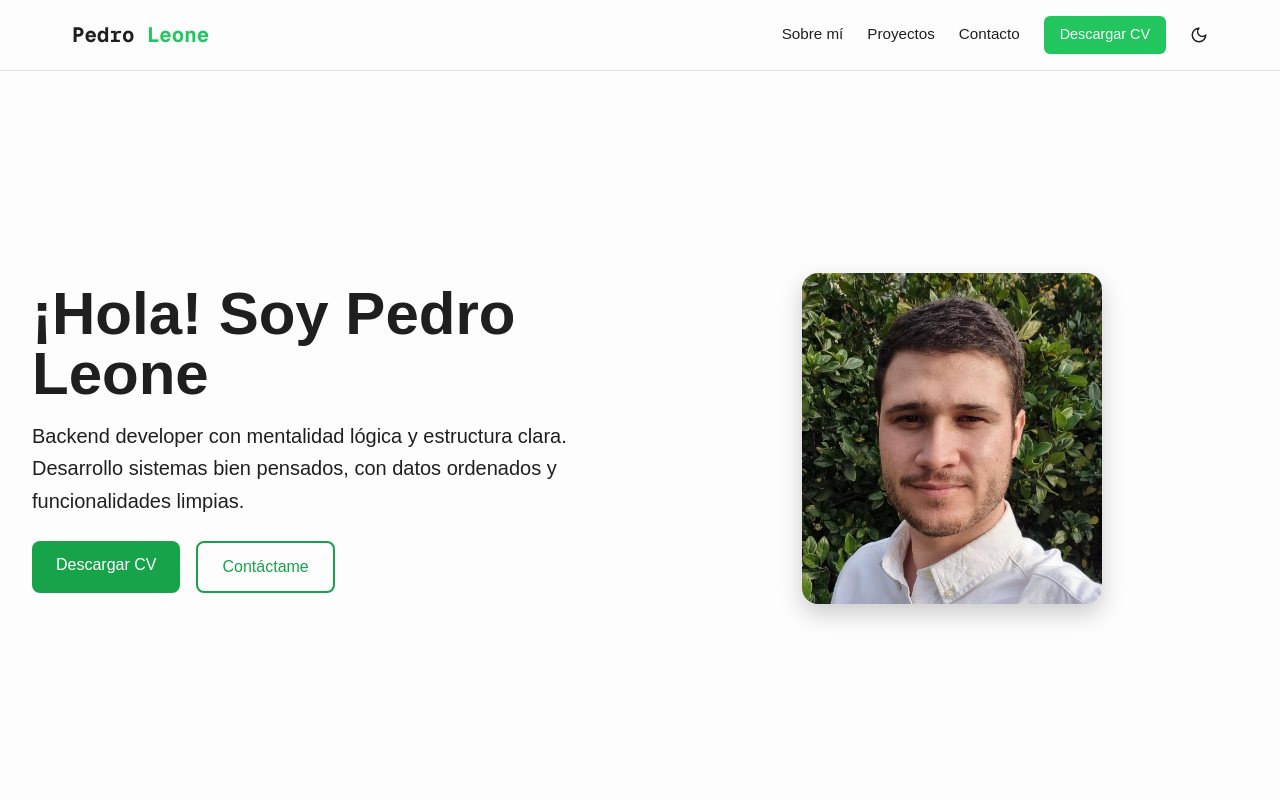
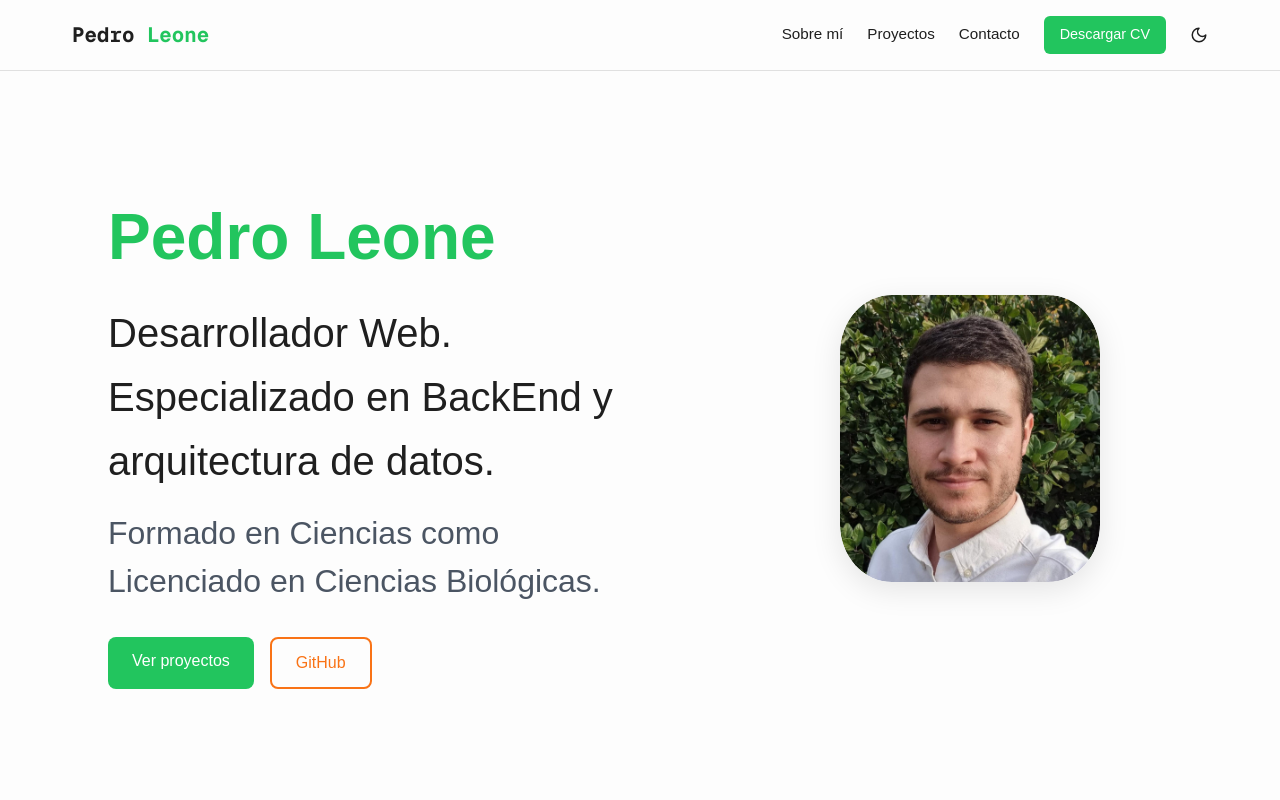
Before and after one commit to PLPedroLeone/Portfolio, a Next.js app: page / in a window 1280 px wide. Shown: the top 800 px of the page. Built offline with nearby package versions, Linux system fonts and the light colour scheme.

Commit message:
Hero finished

```diff
--- a/src/sections/Hero.tsx
+++ b/src/sections/Hero.tsx
@@ -1,131 +1,175 @@
 'use client';
 
 import styled from 'styled-components';
+import { motion } from 'framer-motion';
 import Image from 'next/image';
-import { motion } from 'framer-motion';
 import Link from 'next/link';
 
 const Section = styled.section`
-  min-height: calc(100vh - 4rem); /* Navbar altura aprox */
+  min-height: calc(100vh - 4rem);
   display: flex;
   align-items: center;
   justify-content: center;
-  padding: 2rem;
-  gap: 2rem;
-  background-color: ${({ theme }) => theme.background};
+  padding: 4rem 2rem;
+  background: ${({ theme }) => theme.background};
   color: ${({ theme }) => theme.text};
+  transition: background 0.3s ease, color 0.3s ease;
+`;
+
+const Content = styled.div`
+  display: flex;
+  align-items: center;
+  gap: 12rem;
+  max-width: 1000px;
+  width: 100%;
 
   @media (max-width: 768px) {
-    flex-direction: column-reverse;
+    flex-direction: column;
     text-align: center;
+    gap: 2rem;
   }
 `;
 
 const TextContainer = styled.div`
-  flex: 1;
+  max-width: 540px;
+  display: flex;
+  flex-direction: column;
+  gap: 1rem;
+  margin-left: -2rem;
+`;
+
+const Name = styled.h1`
+  font-size: 4rem;
+  font-weight: 700;
+
+  span {
+    color: #22c55e;
+  }
+
+  @media (max-width: 768px) {
+    font-size: 2.25rem;
+  }
+`;
+
+const Description = styled.p`
+  font-size: 2.5rem;
+  font-weight: 400;
+  line-height: 1.6;
+  color: ${({ theme }) => theme.text};
+  margin-top: 1rem;
+`;
+
+const Subtitle = styled.p`
+  font-size: 2rem;
+  color: ${({ theme }) => theme.subtext};
+  margin-top: 1rem;
+`;
+
+const Buttons = styled.div`
+  display: flex;
+  gap: 1rem;
+  flex-wrap: wrap;
+  margin-top: 2rem;
+`;
+
+const Button = styled(Link)`
+  padding: 0.75rem 1.5rem;
+  border-radius: 8px;
+  font-weight: 500;
+  transition: transform 0.2s ease, box-shadow 0.2s ease;
+  text-decoration: none;
+
+  &.primary {
+    background-color: #22c55e;
+    color: white;
+
+    &:hover {
+      transform: translateY(-2px);
+      box-shadow: 0 8px 20px rgba(34, 197, 94, 0.3);
+      background-color: #16a34a;
+    }
+  }
+
+  &.secondary {
+    border: 2px solid #f97316;
+    color: #f97316;
+
+    &:hover {
+      transform: translateY(-2px);
+      box-shadow: 0 8px 20px rgba(249, 115, 22, 0.3);
+      background-color: #f97316;
+      color: white;
+    }
+  }
 `;
 
 const ImageContainer = styled.div`
-  flex: 1;
-  display: flex;
-  justify-content: center;
+  flex-shrink: 0;
+  border-radius: 20%;
+  overflow: hidden;
+  box-shadow: 0 8px 30px rgba(0, 0, 0, 0.1);
+
+  @media (max-width: 768px) {
+    order: -1;
+  }
 
   img {
-    border-radius: 1rem;
+    border-radius: 20%;
     object-fit: cover;
-    max-width: 300px;
-    height: auto;
-    box-shadow: 0 10px 25px rgba(0, 0, 0, 0.2);
-  }
-`;
-
-const ButtonGroup = styled.div`
-  display: flex;
-  gap: 1rem;
-  margin-top: 1.5rem;
-  flex-wrap: wrap;
-
-  a {
-    padding: 0.75rem 1.5rem;
-    border-radius: 0.5rem;
-    font-weight: 500;
-    transition: 0.3s ease;
-
-    &:first-child {
-      background-color: #16a34a;
-      color: white;
-
-      &:hover {
-        background-color: #15803d;
-      }
-    }
-
-    &:last-child {
-      border: 2px solid #16a34a;
-      color: #16a34a;
-
-      &:hover {
-        background-color: #16a34a;
-        color: white;
-      }
-    }
-  }
-
-  @media (max-width: 768px) {
-    justify-content: center;
   }
 `;
 
 export default function Hero() {
   return (
     <Section id="hero">
+      <Content>
         <TextContainer>
-        <motion.h1
-          className="text-4xl md:text-6xl font-bold"
-          initial={{ opacity: 0, y: 30 }}
+          <motion.div
+            initial={{ opacity: 0, y: 20 }}
             animate={{ opacity: 1, y: 0 }}
             transition={{ duration: 0.6 }}
           >
-          ¡Hola! Soy Pedro Leone
-        </motion.h1>
-
-        <motion.p
-          className="text-lg md:text-xl mt-4 max-w-xl leading-relaxed"
-          initial={{ opacity: 0 }}
-          animate={{ opacity: 1 }}
-          transition={{ delay: 0.4, duration: 0.6 }}
+            <Name>
+              <span>Pedro Leone</span>
+            </Name>
+            <Description>
+              Desarrollador Web. Especializado en BackEnd y arquitectura de datos.
+            </Description>
+            <Subtitle>
+              Formado en Ciencias como Licenciado en Ciencias Biológicas.
+            </Subtitle>
+            <Buttons>
+              <Button href="#projects" className="primary">
+                Ver proyectos
+              </Button>
+              <Button
+                href="https://github.com/PLPedroLeone"
+                className="secondary"
+                target="_blank"
+                rel="noopener noreferrer"
               >
-          Backend developer con mentalidad lógica y estructura clara.
-          Desarrollo sistemas bien pensados, con datos ordenados y funcionalidades limpias.
-        </motion.p>
-
-        <motion.div
-          initial={{ opacity: 0 }}
-          animate={{ opacity: 1 }}
-          transition={{ delay: 0.8, duration: 0.6 }}
-        >
-          <ButtonGroup>
-            <Link href="/cv.pdf" download>Descargar CV</Link>
-            <a href="#contact">Contáctame</a>
-          </ButtonGroup>
+                GitHub
+              </Button>
+            </Buttons>
           </motion.div>
         </TextContainer>
 
-      <ImageContainer>
         <motion.div
           initial={{ opacity: 0, scale: 0.95 }}
           animate={{ opacity: 1, scale: 1 }}
-          transition={{ delay: 0.6, duration: 0.6 }}
+          transition={{ delay: 0.3, duration: 0.6 }}
         >
+          <ImageContainer>
             <Image
               src="/pedro.jpg"
               alt="Pedro Leone"
-            width={300}
-            height={300}
+              width={260}
+              height={260}
               priority
             />
+          </ImageContainer>
         </motion.div>
-      </ImageContainer>
+      </Content>
     </Section>
   );
 }
--- a/src/styles/GlobalStyle.ts
+++ b/src/styles/GlobalStyle.ts
@@ -4,6 +4,7 @@ declare module 'styled-components' {
   export interface DefaultTheme {
     background: string;
     text: string;
+    subtext: string;
   }
 }
 
--- a/src/styles/themes.ts
+++ b/src/styles/themes.ts
@@ -3,9 +3,11 @@ import { DefaultTheme } from "styled-components";
 export const lightTheme: DefaultTheme = {
   background: "#fdfdfd",
   text: "#1f1f1f",
+  subtext: '#4b5563',
 };
 
 export const darkTheme: DefaultTheme = {
   background: "#121212",
   text: "#f5f5f5",
+  subtext: '#d1d5db',
 };
```
Lines whose indentation alone changed are shown as unchanged.
